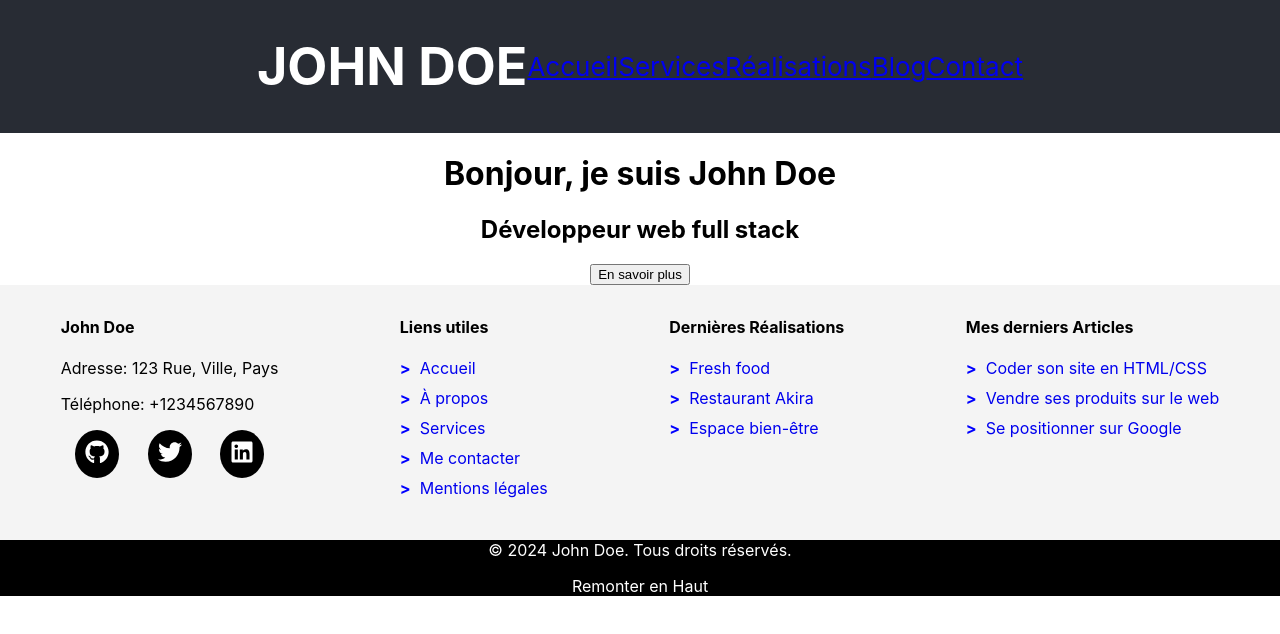
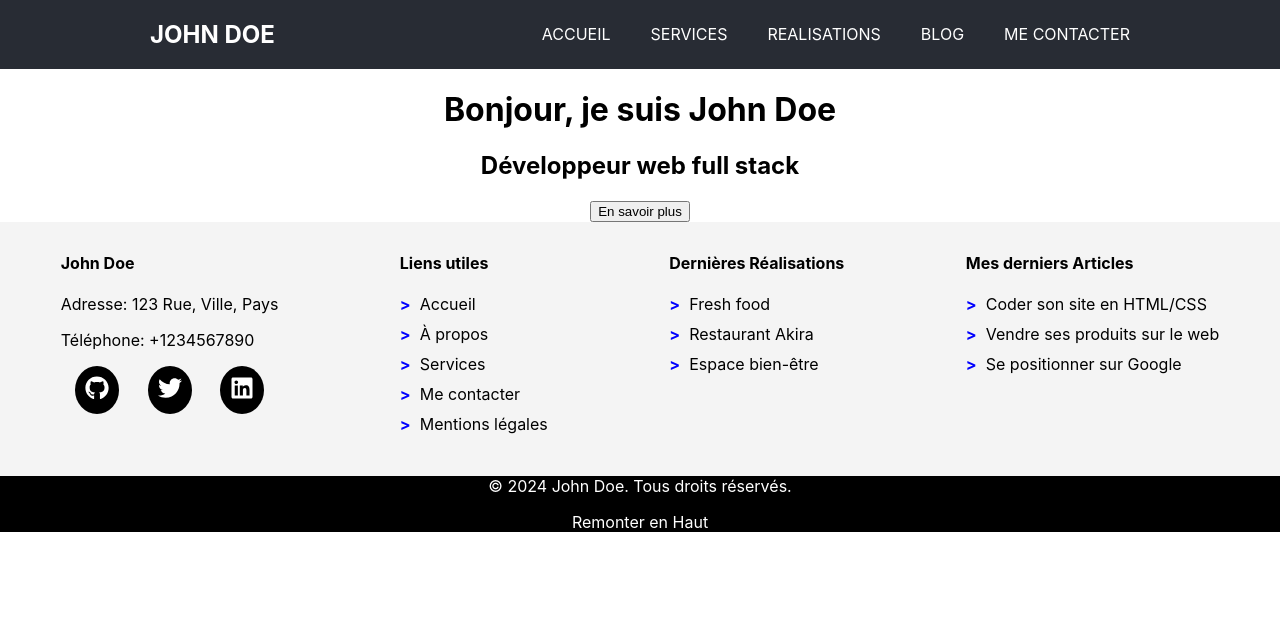
Before and after one commit to DS30190/optimisez, a React (Create React App) app: page / in a window 1280 px wide. Shown: the top 634 px of the page. Built offline with nearby package versions, Linux system fonts and the light colour scheme.

Commit message:
add header

```diff
--- a/src/App.css
+++ b/src/App.css
@@ -5,15 +5,33 @@
 
 .App-header {
   background-color: #282c34;
-
   display: flex;
   flex-direction: row;
   align-items: center;
-  justify-content: center;
-  font-size: calc(10px + 2vmin);
+  justify-content: space-between;
   color: white;
   text-decoration: none;
+  padding-left: 150px;
+  padding-right: 150px;
 }
+.App-nav {
+
+    display: flex;
+    gap: 40px;
+
+}
+.link {
+  text-decoration: none;
+  color: white;
+}
+
+.text {
+  text-decoration: none;
+  color: black;
+}
+
+
+
 
 
 .App-footer {
--- a/src/App.js
+++ b/src/App.js
@@ -12,13 +12,13 @@ function App() {
   return (
     <div className="App">
       <header className="App-header">
-        <h1>JOHN DOE</h1>
-        <nav>
-          <Link to="/">Accueil</Link>
-          <Link to="/services">Services</Link>
-          <Link to="/realisations">Réalisations</Link>
-          <Link to="/blog">Blog</Link>
-          <Link to="/contact">Contact</Link>
+        <h2>JOHN DOE</h2>
+        <nav className="App-nav">
+          <Link className="link" to="/">ACCUEIL</Link>
+          <Link className="link" to="/services">SERVICES</Link>
+          <Link className="link" to="/realisations">REALISATIONS</Link>
+          <Link className="link" to="/blog">BLOG</Link>
+          <Link className="link" to="/contact">ME CONTACTER</Link>
         </nav>
       </header>
 
@@ -46,29 +46,29 @@ function App() {
           <div className="footer-column">
             <h4>Liens utiles</h4>
             <ul>
-              <li><Link to="/">Accueil</Link></li>
-              <li><Link to="/services">À propos</Link></li>
-              <li><Link to="/services">Services</Link></li>
-              <li><Link to="/contact">Me contacter</Link></li>
-              <li><Link to="/mentions">Mentions légales</Link></li>
+              <li><Link className="text"  to="/">Accueil</Link></li>
+              <li><Link className="text"  to="/services">À propos</Link></li>
+              <li><Link className="text"  to="/services">Services</Link></li>
+              <li><Link className="text"  to="/contact">Me contacter</Link></li>
+              <li><Link className="text"  to="/mentions">Mentions légales</Link></li>
             </ul>
           </div>
 
           <div className="footer-column">
             <h4>Dernières Réalisations</h4>
             <ul>
-              <li><a href="/fresh">Fresh food</a></li>
-              <li><a href="/fresh">Restaurant Akira</a></li>
-              <li><a href="/fresh">Espace bien-être</a></li>
+              <li><a className="text" href="/fresh">Fresh food</a></li>
+              <li><a className="text" href="/fresh">Restaurant Akira</a></li>
+              <li><a className="text" href="/fresh">Espace bien-être</a></li>
             </ul>
           </div>
 
           <div className="footer-column">
             <h4>Mes derniers Articles</h4>
             <ul>
-              <li><a href="/fresh">Coder son site en HTML/CSS</a></li>
-              <li><a href="/fresh">Vendre ses produits sur le web</a></li>
-              <li><a href="/fresh">Se positionner sur Google</a></li>
+              <li><a className="text" href="/fresh">Coder son site en HTML/CSS</a></li>
+              <li><a className="text" href="/fresh">Vendre ses produits sur le web</a></li>
+              <li><a className="text" href="/fresh">Se positionner sur Google</a></li>
             </ul>
           </div>
         </div>
```
